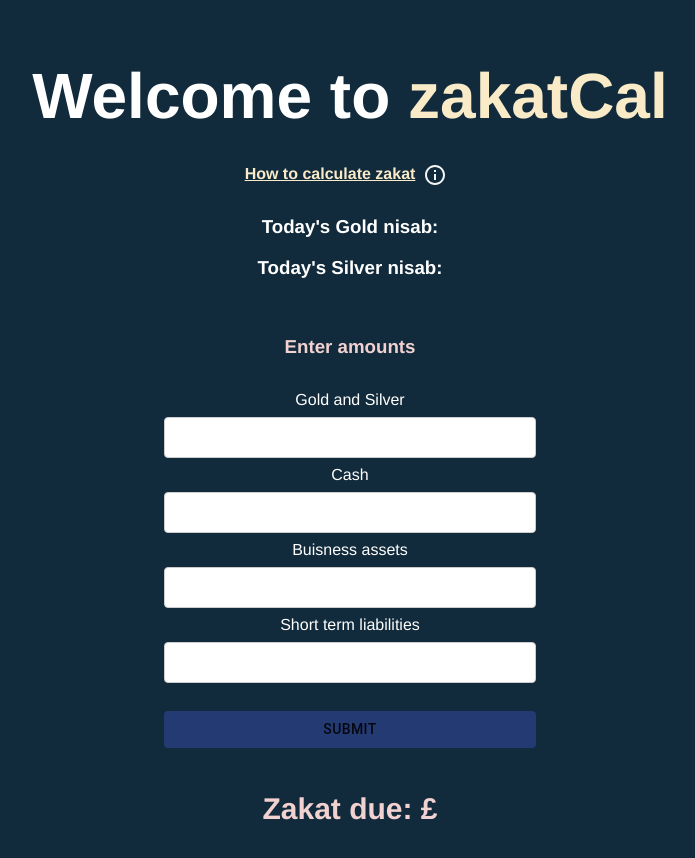
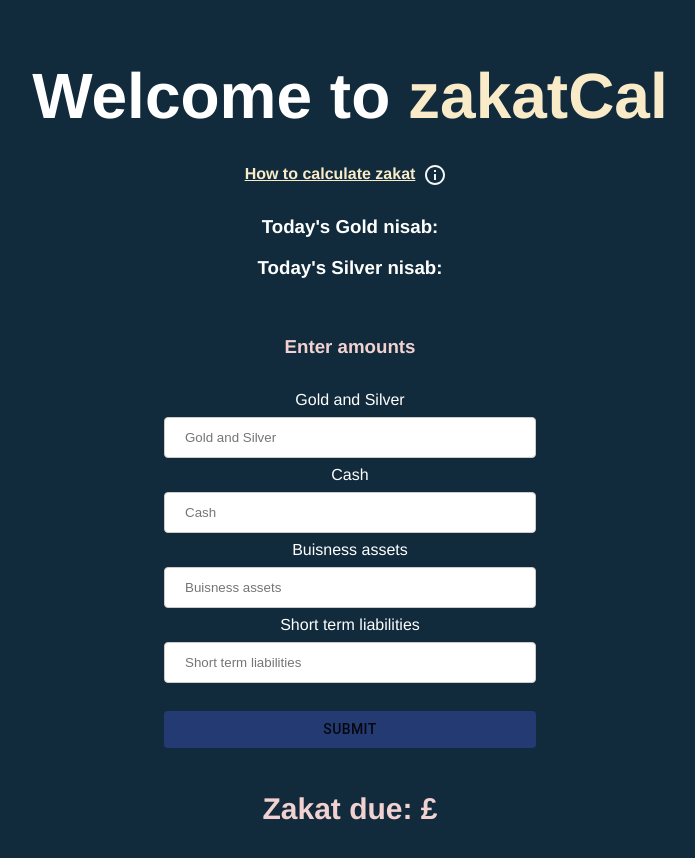
Before and after one commit to ebrimaconta/zakat-calculator, a Next.js app: page / in a window 1280 px wide. Shown: the top 858 px of the page, without its empty margins (290-985 px from the left). Built offline with nearby package versions, Linux system fonts and the light colour scheme.

Commit message:
change unit tests to use getbyPlaceHolder

```diff
--- a/components/Home/Calculator/CalculatorForm.js
+++ b/components/Home/Calculator/CalculatorForm.js
@@ -1,9 +1,7 @@
 import React, { useState } from 'react'
 import { Form, Div, Input, Due, SubmitButton, Error, H3 } from '../Calculator/CalculatorForm.styled'
-import { useFormik, Formik,} from 'formik'
+import { useFormik, Formik } from 'formik'
 import * as yup from 'yup'
-
-
 
 export const CalculatorForm = () => {
   let [dueAmount, calculateAmount] = useState('')
@@ -24,60 +22,60 @@ export const CalculatorForm = () => {
     },
     validationSchema: validationSchema,
     onSubmit: (values) => {
-      const totalDue = Math.round((values.buisnessAssets + values.cash + values.goldSilver - values.liabilities) * 0.025)
+      const totalDue = Math.round(
+        (values.buisnessAssets + values.cash + values.goldSilver - values.liabilities) * 0.025
+      )
       calculateAmount(totalDue)
-    },
+    }
   })
   return (
     <Div>
       <H3>Enter amounts</H3>
       <Formik>
         <Form onSubmit={formik.handleSubmit}>
-            <label htmlFor='goldSilver'>Gold and Silver</label>
+          <label htmlFor="goldSilver">Gold and Silver</label>
           <Input
-              name='goldSilver'
-              type='number'
+            name="goldSilver"
+            type="number"
+            placeholder="Gold and Silver"
             onChange={formik.handleChange}
             value={formik.values.goldSilver}
           />
-              {formik.touched.goldSilver && formik.errors.goldSilver ? (
-              <Error>{formik.errors.goldSilver}</Error>
-              ) : null}
+          {formik.touched.goldSilver && formik.errors.goldSilver ? <Error>{formik.errors.goldSilver}</Error> : null}
 
-            <label htmlFor='Cash'>Cash</label>
+          <label htmlFor="Cash">Cash</label>
           <Input
-              name='cash'
-              type='number'
+            name="cash"
+            type="number"
+            placeholder="Cash"
             onChange={formik.handleChange}
             value={formik.values.cash}
           />
-         {formik.touched.cash && formik.errors.cash ? (
-              <Error>{formik.errors.cash}</Error>
-              ) : null}
-            <label htmlFor='buisnessAssets'>Buisness assets</label>
+          {formik.touched.cash && formik.errors.cash ? <Error>{formik.errors.cash}</Error> : null}
+          <label htmlFor="buisnessAssets">Buisness assets</label>
           <Input
-              name='buisnessAssets'
-              type='number'
+            name="buisnessAssets"
+            type="number"
+            placeholder="Buisness assets"
             onChange={formik.handleChange}
             value={formik.values.buisnessAssets}
           />
           {formik.touched.buisnessAssets && formik.errors.buisnessAssets ? (
             <Error>{formik.errors.buisnessAssets}</Error>
           ) : null}
-            <label htmlFor='liabilities'>Short term liabilities</label>
+          <label htmlFor="liabilities">Short term liabilities</label>
           <Input
-              name='liabilities'
-              type='number'
+            name="liabilities"
+            type="number"
+            placeholder="Short term liabilities"
             onChange={formik.handleChange}
             value={formik.values.liabilities}
           />
-         {formik.touched.liabilities && formik.errors.liabilities ? (
-              <Error>{formik.errors.liabilities}</Error>
-              ) : null}
-           <SubmitButton type='submit'>Submit</SubmitButton>
+          {formik.touched.liabilities && formik.errors.liabilities ? <Error>{formik.errors.liabilities}</Error> : null}
+          <SubmitButton type="submit">Submit</SubmitButton>
         </Form>
       </Formik>
-      <Due>Zakat due: £ { dueAmount }</Due>
+      <Due>Zakat due: £ {dueAmount}</Due>
     </Div>
   )
 }
```
Also changed, not shown: 1 other file (tests, documents, lock files or other folders). Lines whose indentation alone changed are shown as unchanged.
